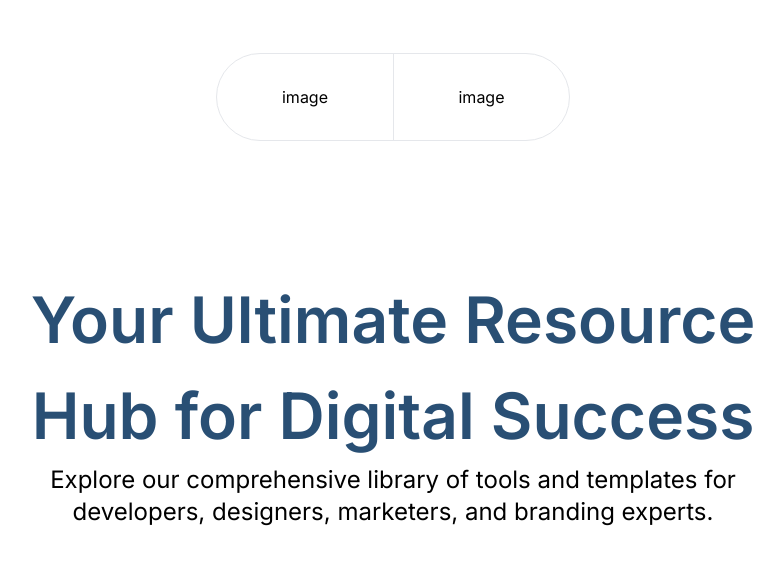
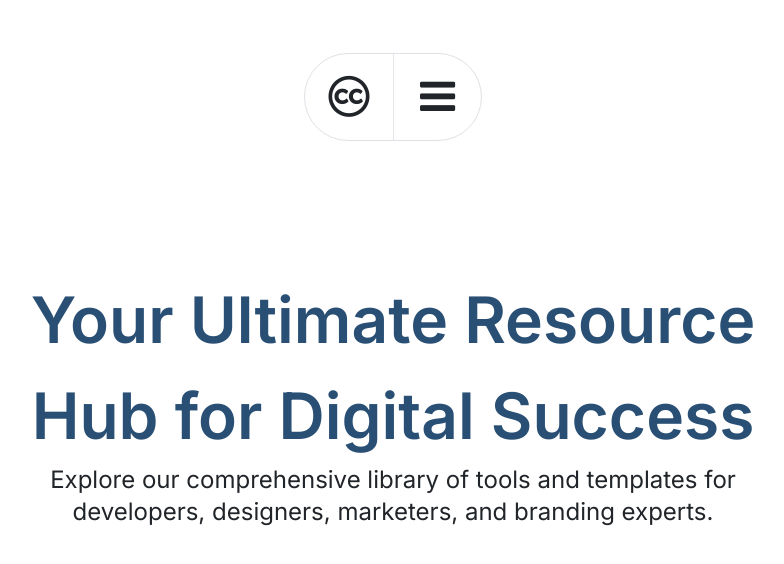
Before and after one commit to josephjackson0811/open-core, a Next.js app: page / in a window 1280 px wide. Shown: the top 564 px of the page, without its empty margins (247-1031 px from the left). Built offline with nearby package versions, Linux system fonts and the light colour scheme.

Commit message:
add icons

```diff
--- a/app/layout.tsx
+++ b/app/layout.tsx
@@ -16,6 +16,19 @@ export default function RootLayout({
 }>) {
   return (
     <html lang="en">
+      <head>
+        <link
+          rel="stylesheet"
+          type="text/css"
+          href="https://stackpath.bootstrapcdn.com/bootstrap/4.5.0/css/bootstrap.min.css"
+        />
+        <link
+          rel="stylesheet"
+          type="text/css"
+          href="https://stackpath.bootstrapcdn.com/font-awesome/4.7.0/css/font-awesome.min.css"
+        />
+      </head>
+
       <body className={inter.className}>{children}</body>
     </html>
   );
--- a/app/page.tsx
+++ b/app/page.tsx
@@ -3,11 +3,11 @@ export default function Home() {
     <main>
       <div className="flex justify-center items-center h-screen">
         <div className=" absolute top-[52.5px] left-50% border flex rounded-[500px] h-[88px]">
-          <div className="w-[176px] flex justify-center items-center">
-            image
+          <div className="w-[88px] flex justify-center items-center text-[41px]">
+            <i className="fa fa-creative-commons"></i>
           </div>
-          <div className="w-[176px] flex justify-center items-center border-l">
-            image
+          <div className="w-[88px] flex justify-center items-center border-l text-[41px]">
+            <i className="fa fa-bars"></i>
           </div>
         </div>
         <div className="text-center max-w-[730px]">
```
